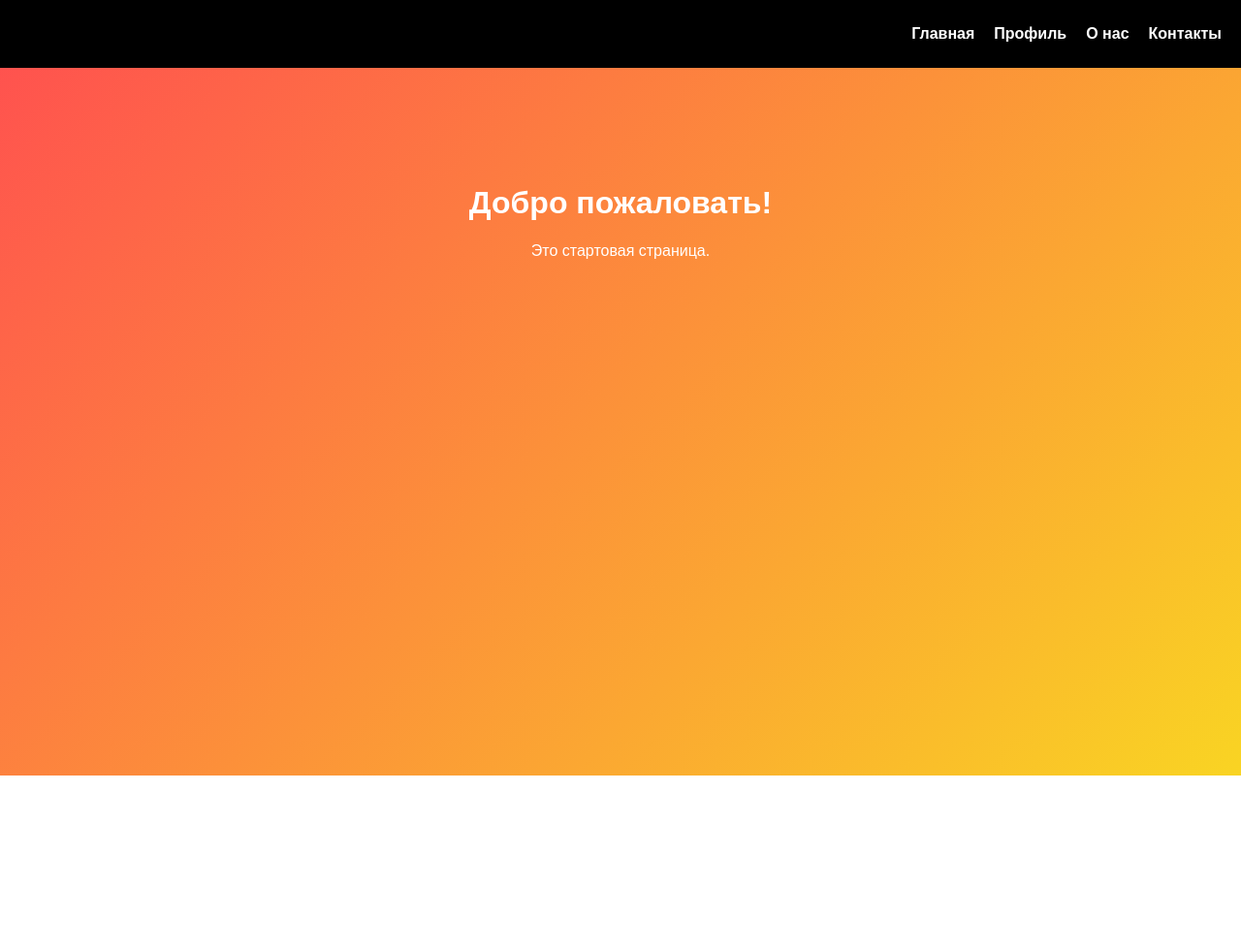
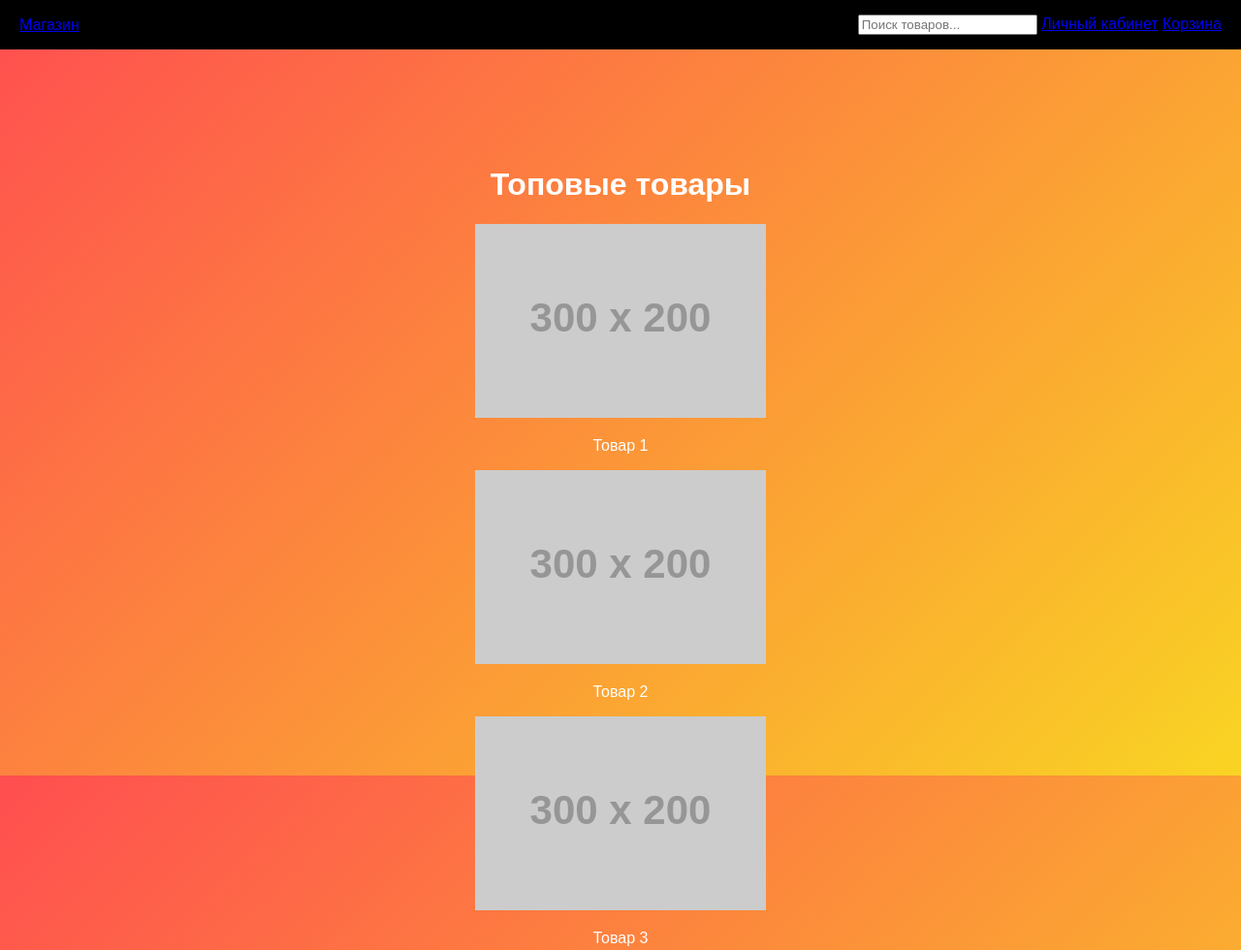
Before and after one commit to VHISTORE/onlinestore, a plain HTML site: page index.html in a window 1280 px wide. Shown: the top 980 px of the page at 97% size. Before the commit the page ends 800 px from the top, so only its background shows below. Drawn offline with Linux system fonts and the light colour scheme; placeholder pictures from the web are drawn by us.

Commit message:
Update index.html

```diff
--- a/index.html
+++ b/index.html
@@ -1,100 +1,47 @@
 <!DOCTYPE html>
 <html lang="ru">
+
 <head>
     <meta charset="UTF-8">
     <meta name="viewport" content="width=device-width, initial-scale=1.0">
-  <title>Мой сайт</title>
-  <style>
-    /* Встроенный CSS */
-    body {
-      margin: 0;
-      font-family: 'Arial', sans-serif;
-      background: linear-gradient(135deg, #ff4e50, #f9d423); /* Градиент */
-      min-height: 100vh;
-      background-size: cover;
-      background-attachment: fixed;
-      color: white;
-    }
-
-    /* Шапка сайта */
-    .site-header {
-      background-color: black; /* Или можно red */
-      padding: 15px 20px;
-    }
-
-    .nav-container {
-      display: flex;
-      justify-content: space-between;
-      align-items: center;
-    }
-
-    .nav-placeholder {
-      width: 100px;
-      height: 40px;
-      background-color: black; /* Можно поменять на красный */
-    }
-
-    .nav-menu {
-      list-style: none;
-      display: flex;
-      gap: 20px;
-      margin: 0;
-      padding: 0;
-    }
-
-    .nav-menu li a {
-      text-decoration: none;
-      color: white;
-      font-weight: bold;
-      transition: color 0.3s ease;
-    }
-
-    .nav-menu li a:hover {
-      color: #f9d423;
-    }
-
-    .main-content {
-      text-align: center;
-      padding: 100px 20px;
-    }
-
-    /* Адаптивность */
-    @media (max-width: 768px) {
-      .nav-container {
-        flex-direction: column;
-      }
-
-      .nav-menu {
-        flex-direction: column;
-        align-items: center;
-        margin-top: 10px;
-      }
-
-      .nav-placeholder {
-        margin-bottom: 10px;
-      }
-    }
-  </style>
+    <title>Магазин</title>
+    <link rel="stylesheet" href="styles.css">
 </head>
 
 <body>
 
     <header class="site-header">
         <nav class="nav-container">
-      <div class="nav-placeholder"></div>
-      <ul class="nav-menu">
-        <li><a href="#">Главная</a></li>
-        <li><a href="#">Профиль</a></li>
-        <li><a href="#">О нас</a></li>
-        <li><a href="#">Контакты</a></li>
-      </ul>
+            <div class="nav-left">
+                <a href="#" class="logo">Магазин</a>
+            </div>
+            <div class="nav-right">
+                <input type="text" id="search" placeholder="Поиск товаров...">
+                <a href="#" class="profile">Личный кабинет</a>
+                <a href="#" class="cart">Корзина</a>
+            </div>
         </nav>
     </header>
 
     <main class="main-content">
-    <h1>Добро пожаловать!</h1>
-    <p>Это стартовая страница.</p>
+        <h1>Топовые товары</h1>
+        <div class="carousel">
+            <div class="carousel-item active">
+                <img src="https://via.placeholder.com/300x200" alt="Товар 1">
+                <p>Товар 1</p>
+            </div>
+            <div class="carousel-item">
+                <img src="https://via.placeholder.com/300x200" alt="Товар 2">
+                <p>Товар 2</p>
+            </div>
+            <div class="carousel-item">
+                <img src="https://via.placeholder.com/300x200" alt="Товар 3">
+                <p>Товар 3</p>
+            </div>
+        </div>
     </main>
 
+    <script src="script.js"></script>
 </body>
+
 </html>
```
Lines whose indentation alone changed are shown as unchanged.
